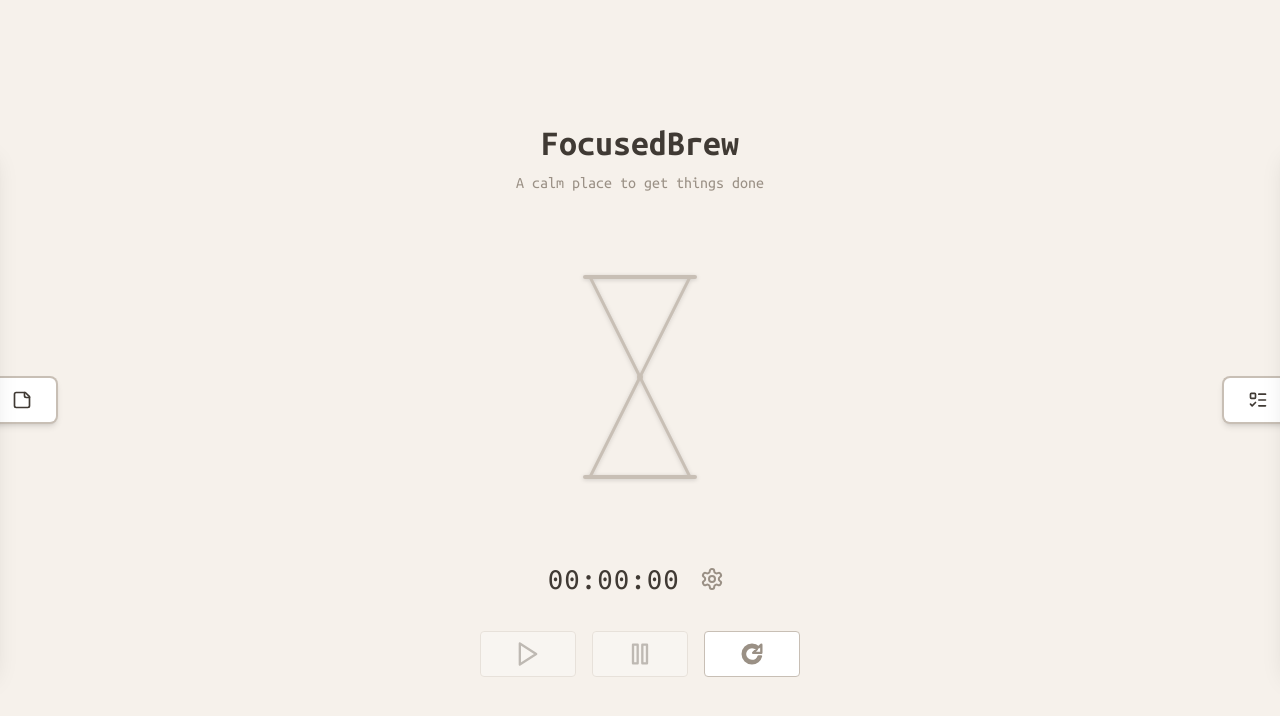
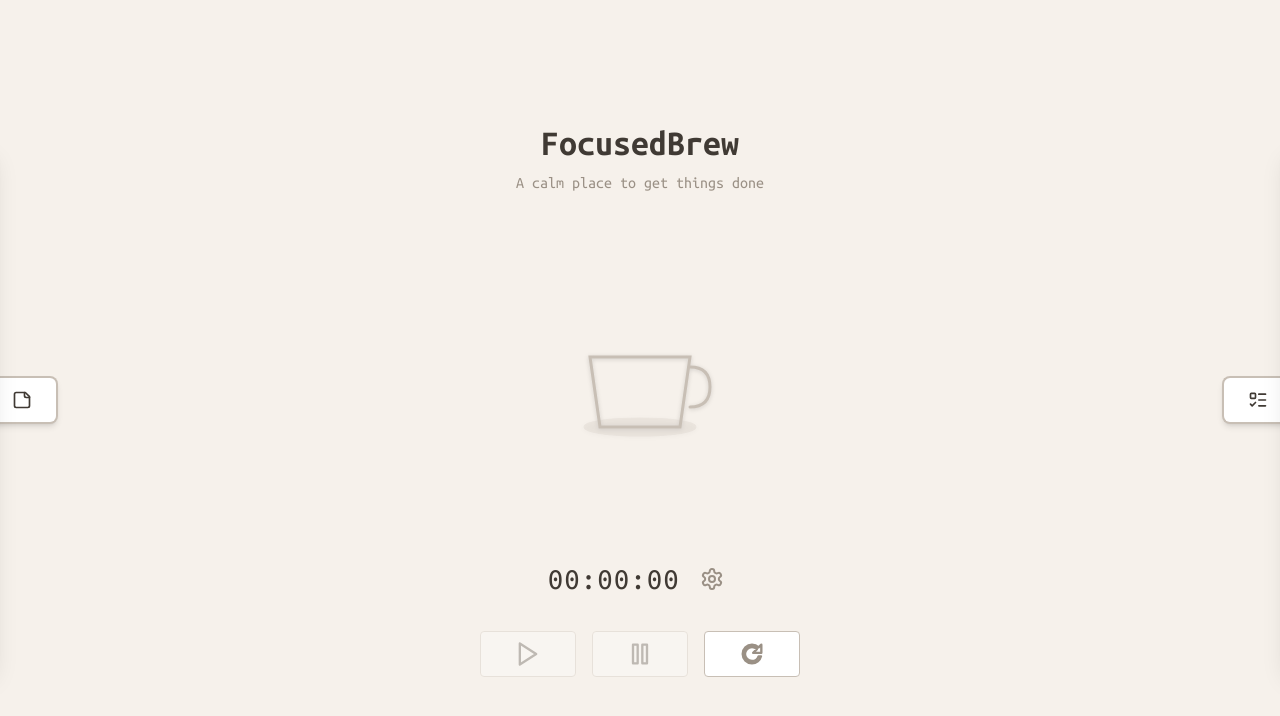
Before and after one commit to 0xPxt/productivity, a Next.js app in the folder my-app/: page / in a window 1280 px wide. Shown: the top 716 px of the page. Built offline with nearby package versions, Linux system fonts and the light colour scheme.

Commit message:
Coffee mug filling animation instead of hourglass

```diff
--- a/my-app/src/components/Timer.tsx
+++ b/my-app/src/components/Timer.tsx
@@ -134,20 +134,17 @@ export default function Timer() {
     setTotalSeconds(0);
   };
 
-  // Calculate sand levels for hourglass
-  const getSandLevels = () => {
+  // Calculate coffee fill level
+  const getCoffeeFillLevel = () => {
     if (totalSeconds === 0) {
-      return { topSandPercentage: 0, bottomSandPercentage: 0 };
+      return 0;
     }
     const elapsed = totalSeconds - remainingSeconds;
     const progress = elapsed / totalSeconds;
-    return {
-      topSandPercentage: (1 - progress) * 100,
-      bottomSandPercentage: progress * 100,
-    };
+    return progress * 100;
   };
 
-  const { topSandPercentage, bottomSandPercentage } = getSandLevels();
+  const coffeeFillPercentage = getCoffeeFillLevel();
 
   const formatTime = (sec: number) => {
     const h = Math.floor(sec / 3600);
@@ -158,58 +155,59 @@ export default function Timer() {
 
   return (
     <div className="flex flex-col items-center gap-8 w-full max-w-md">
-      {/* Hourglass */}
+      {/* Coffee cup */}
       <div className="relative">
         <svg width="300" height="300" viewBox="0 0 300 300" className="filter drop-shadow-sm">
           <defs>
-            {/* Clip path for top chamber */}
-            <clipPath id="topChamber">
-              <polygon points="150,150 100,50 200,50" />
-            </clipPath>
-            {/* Clip path for bottom chamber */}
-            <clipPath id="bottomChamber">
-              <polygon points="150,150 100,250 200,250" />
+            {/* Clip path for coffee cup */}
+            <clipPath id="coffeeCup">
+              <path d="M 100 130 L 110 200 L 190 200 L 200 130 Z" />
             </clipPath>
           </defs>
 
-          {/* Hourglass frame */}
+          {/* Coffee cup */}
           <g stroke="#C8BFB5" strokeWidth="3" fill="none">
-            {/* Top chamber outline */}
-            <polygon points="150,150 100,50 200,50" />
-            {/* Bottom chamber outline */}
-            <polygon points="150,150 100,250 200,250" />
-            {/* Top horizontal line */}
-            <line x1="95" y1="50" x2="205" y2="50" strokeWidth="4" strokeLinecap="round" />
-            {/* Bottom horizontal line */}
-            <line x1="95" y1="250" x2="205" y2="250" strokeWidth="4" strokeLinecap="round" />
+            {/* Cup body - trapezoid shape */}
+            <path d="M 100 130 L 110 200 L 190 200 L 200 130 Z" />
+
+            {/* Cup handle */}
+            <path d="M 200 140 Q 220 140 220 160 Q 220 180 200 180" strokeWidth="3" strokeLinecap="round" />
+
+            {/* Saucer */}
+            <ellipse cx="150" cy="200" rx="55" ry="8" fill="#C8BFB5" opacity="0.2" />
           </g>
 
-          {/* Sand in top chamber */}
-          <g clipPath="url(#topChamber)">
+          {/* Coffee fill in cup */}
+          <g clipPath="url(#coffeeCup)">
             <rect
               x="100"
-              y={50 + (100 - topSandPercentage)}
+              y={200 - (70 * coffeeFillPercentage / 100)}
               width="100"
-              height={topSandPercentage}
-              fill="#9A9085"
+              height={70 * coffeeFillPercentage / 100}
+              fill="#6B4423"
               className="transition-all duration-1000 ease-linear"
             />
+            {/* Coffee surface shimmer */}
+            {coffeeFillPercentage > 0 && (
+              <ellipse
+                cx="150"
+                cy={200 - (70 * coffeeFillPercentage / 100)}
+                rx="45"
+                ry="4"
+                fill="#8B5A3C"
+                opacity="0.6"
+              />
+            )}
           </g>
 
-          {/* Sand in bottom chamber */}
-          <g clipPath="url(#bottomChamber)">
-            <rect
-              x="100"
-              y={250 - bottomSandPercentage}
-              width="100"
-              height={bottomSandPercentage}
-              fill="#9A9085"
-              className="transition-all duration-1000 ease-linear"
-            />
-          </g>
-
-          {/* Center neck detail */}
-          <circle cx="150" cy="150" r="3" fill="#C8BFB5" />
+          {/* Steam from cup when coffee is present */}
+          {coffeeFillPercentage > 10 && (
+            <g opacity="0.4" stroke="#9A9085" strokeWidth="2" fill="none" strokeLinecap="round">
+              <path d="M 135 125 Q 130 115 135 105" className="animate-pulse" />
+              <path d="M 150 125 Q 145 115 150 105" className="animate-pulse" style={{animationDelay: '0.3s'}} />
+              <path d="M 165 125 Q 160 115 165 105" className="animate-pulse" style={{animationDelay: '0.6s'}} />
+            </g>
+          )}
         </svg>
       </div>
 
```
